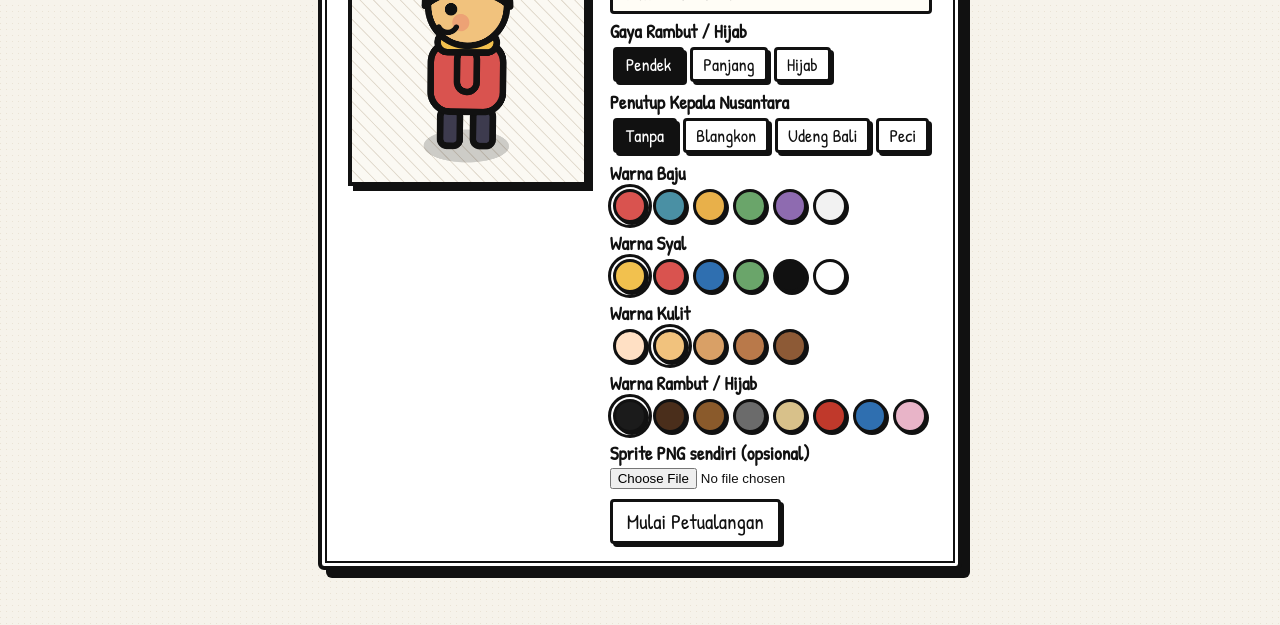
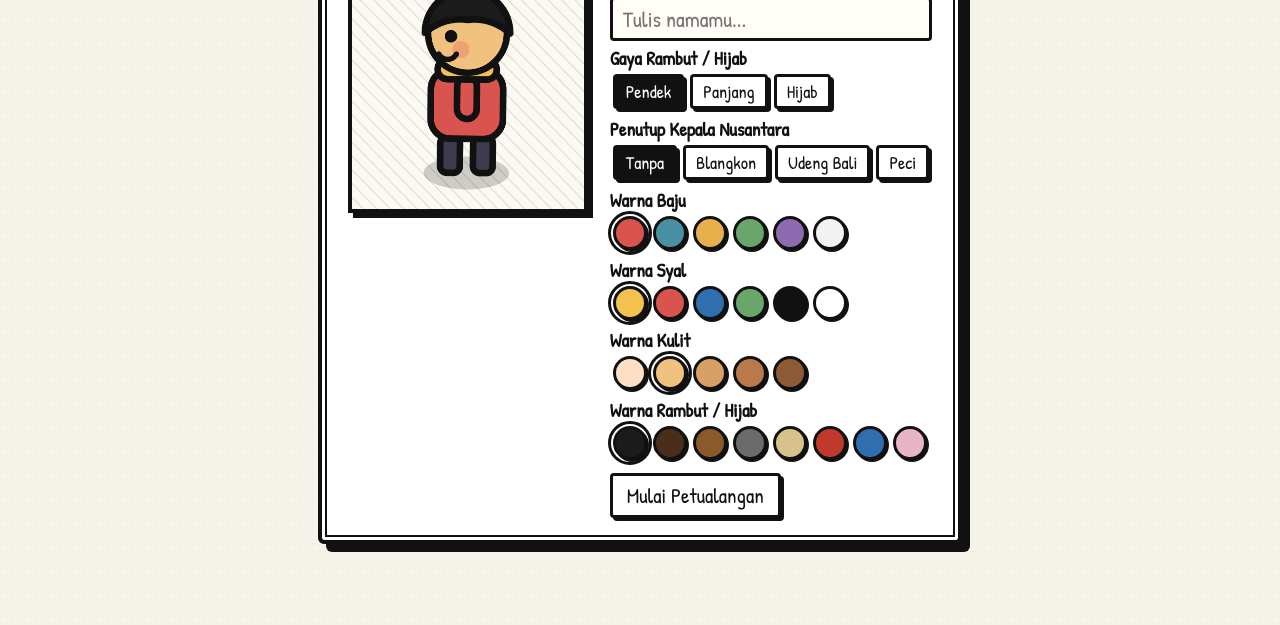
Before and after one commit to devvvaaann/KarsaLoka, a plain HTML site: page index.html in a window 1280 px wide. Shown: the part 175-800 px from the top of the page. Drawn offline with Linux system fonts and the light colour scheme.

```diff
--- a/index.html
+++ b/index.html
@@ -80,7 +80,6 @@ body.np #js,body.np #ab{display:none!important}
       <h1>Kartu Detektif KarsaLoka</h1>
       <div class="gr"><b>Nama Detektif</b><input id="nama" maxlength="14" placeholder="Tulis namamu..." autocomplete="off"></div>
       <div id="opts"></div>
-      <div class="gr"><b>Sprite PNG sendiri (opsional)</b><input type="file" id="spr" accept="image/png,image/*"></div>
       <p style="margin:10px 0 0"><button class="btn" id="go">Mulai Petualangan</button></p>
     </div>
   </div>
@@ -98,7 +97,6 @@ body.np #js,body.np #ab{display:none!important}
    misalnya src:'karsa.png'. Gambar 1 frame, menghadap KANAN;
    otomatis dibalik (flip) saat berjalan ke kiri.
    w/h = ukuran gambar di dunia game, ay = jarak telapak kaki dari atas gambar.
-   Bisa juga dimuat lewat tombol "Sprite PNG sendiri" di Kartu Detektif.
    ============================================================ */
 const CS={src:'',w:48,h:64,ay:60,scale:1,img:null,ok:false};
 function loadCS(src,auto){
@@ -571,7 +569,6 @@ $('#go').onclick=()=>{
   if(first){P.x=700;P.y=800;P.dir='up';cam.s=1;first=false;setTimeout(()=>{if(mode==='play')talkMbah();},500);}
 };
 $('#ed').onclick=()=>{if(mode==='play')openCreator(false);};
-$('#spr').onchange=e=>{const f=e.target.files[0];if(f)loadCS(URL.createObjectURL(f),true);};
 
 /* ============================================================
    INPUT
```
